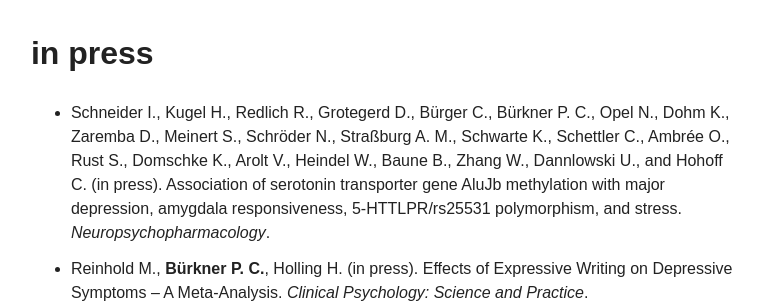
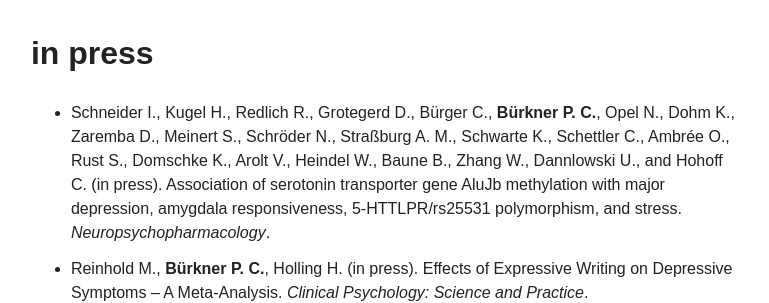
Before and after one commit to paul-buerkner/paul-buerkner.github.io, a Jekyll site: the page built from publications/index.md, in a window 1280 px wide and 900 px high, scrolled down 560 px. Shown: the part 156-459 px from the top of the window, without its empty margins (255-1024 px from the left). Built offline with Jekyll 4.4.1, drawn with Linux system fonts in a browser that asks for light colours; nearby versions of some CDN libraries.

Commit message:
minor cleaning

```diff
--- a/publications/index.md
+++ b/publications/index.md
@@ -8,7 +8,7 @@ excerpt: "A list of my publications"
 * **Bürkner P. C.** (2017). [Advanced Bayesian Multilevel Modeling with the R Package brms](http://arxiv.org/abs/1705.11123). *arXiv preprint*.
 
 ## in press
-* Schneider I., Kugel H., Redlich R., Grotegerd D., Bürger C., Bürkner P. C., Opel N., Dohm K., Zaremba D., Meinert S., Schröder N., Straßburg A. M., Schwarte K., Schettler C., Ambrée O., Rust S., Domschke K., Arolt V., Heindel W., Baune B., Zhang W., Dannlowski U., and Hohoff C. (in press). Association of serotonin transporter gene AluJb methylation with major depression, amygdala responsiveness, 5-HTTLPR/rs25531 polymorphism, and stress. *Neuropsychopharmacology*.
+* Schneider I., Kugel H., Redlich R., Grotegerd D., Bürger C., **Bürkner P. C.**, Opel N., Dohm K., Zaremba D., Meinert S., Schröder N., Straßburg A. M., Schwarte K., Schettler C., Ambrée O., Rust S., Domschke K., Arolt V., Heindel W., Baune B., Zhang W., Dannlowski U., and Hohoff C. (in press). Association of serotonin transporter gene AluJb methylation with major depression, amygdala responsiveness, 5-HTTLPR/rs25531 polymorphism, and stress. *Neuropsychopharmacology*.
 * Reinhold M., **Bürkner P. C.**, Holling H. (in press). Effects of Expressive Writing on Depressive Symptoms – A Meta-Analysis. *Clinical Psychology: Science and Practice*.
 
 ## 2017
```
